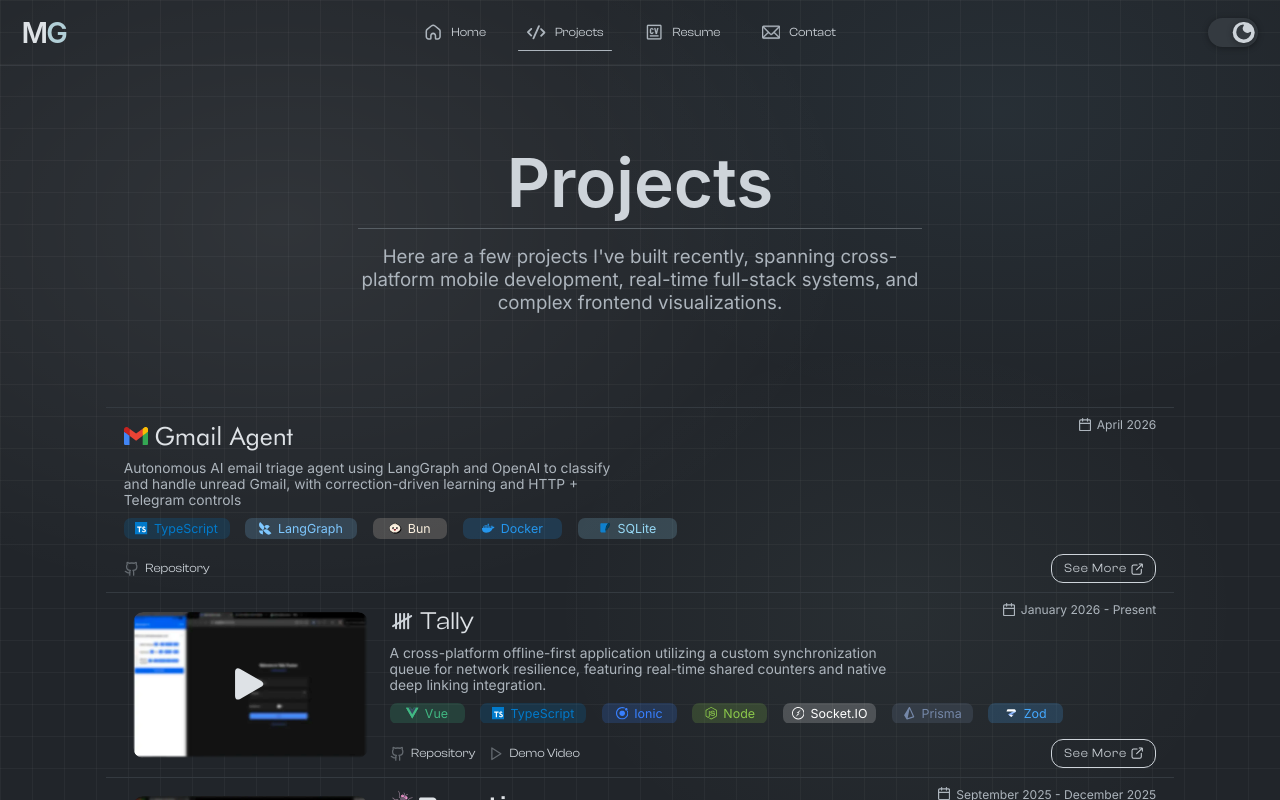
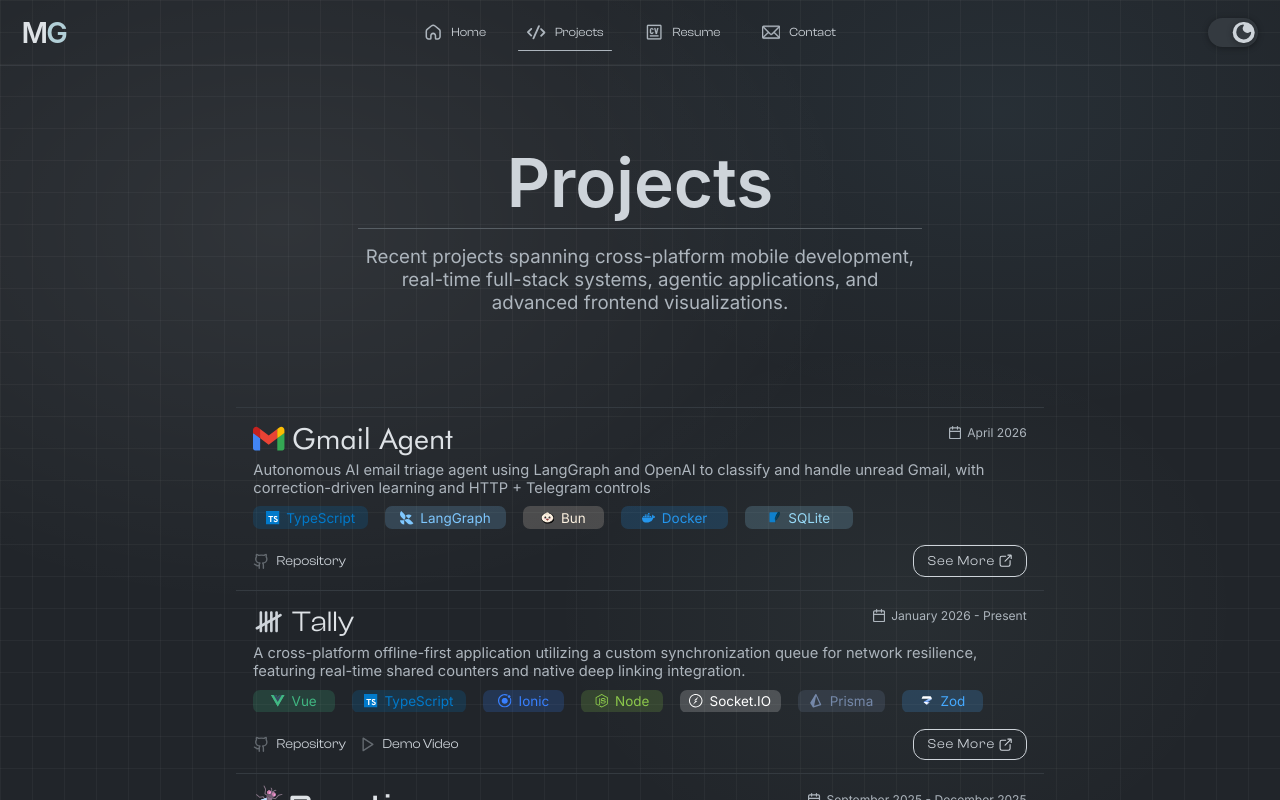
Before and after one commit to michaelgreenl/e-portfolio, a Vue app: page /#home in a window 1280 px wide. Both pictures are taken after a click on the button "Projects". Shown: the top 800 px of the page. Built offline with nearby package versions, Linux system fonts and the light colour scheme; a web font is replaced by a local one.

Commit message:
refactor(project-card): remove project image from card

```diff
--- a/src/components/Project/ProjectCard.vue
+++ b/src/components/Project/ProjectCard.vue
@@ -28,28 +28,23 @@ const getURL = (img) => {
         @keydown.enter="emit('open-project', project)"
         @keydown.space.prevent="emit('open-project', project)"
     >
-        <div v-if="project.video" class="card-img-container">
-            <Button @click.stop="() => emit('open-project', project, true)" :iconRight="PlayIcon" />
-            <img
-                :src="getURL(project.img)"
-                :alt="'Screenshot of ' + project.title"
-                loading="eager"
-                class="project-img"
-            />
-        </div>
-
         <div class="card-body">
             <div class="card-header">
+                <div class="card-title">
                     <component :is="projectLogos[project.slug]" class="project-logo" />
+
                     <h2 :style="{ fontFamily: project.fontFamily }">
                         {{ project.title }}
                     </h2>
+                </div>
+
                 <div class="card-date">
                     <CalendarIcon />
                     <p class="short-date">{{ project.shortDate }}</p>
                     <p class="long-date">{{ project.longDate }}</p>
                 </div>
             </div>
+
             <p class="card-description">{{ project.description.short }}</p>
 
             <div class="card-tool-chips">
@@ -60,6 +55,7 @@ const getURL = (img) => {
                 <div class="external-links external-links-card">
                     <a
                         v-for="(link, key) in project.externalLinks"
+                        :class="`${Object.keys(project.externalLinks).length < 3 ? undefined : 'responsive-link-text'}`"
                         :key="link"
                         :href="key === 'demoVideo' ? null : link.href"
                         target="_blank"
@@ -98,14 +94,8 @@ p {
     flex-direction: column;
     align-items: center;
     justify-content: space-between;
-    padding: $size-8;
+    padding: $size-6 $size-8;
     cursor: pointer;
-
-    &:last-child {
-        .card-body .card-header {
-            gap: $size-1;
-        }
-    }
 
     @include theme-dark {
         &:first-child {
@@ -166,7 +156,6 @@ p {
     @include bp-sm-phone {
         flex-direction: row;
         gap: $size-6;
-        padding: $size-4 $size-8;
     }
 }
 
@@ -247,13 +236,22 @@ p {
 
 .card-header {
     display: flex;
-    gap: $size-3;
+    gap: $size-2;
     align-items: center;
+    justify-content: space-between;
+    flex-wrap: wrap-reverse;
+
+    .card-title {
+        display: flex;
+        align-items: center;
+        gap: 0.6em;
+        font-size: 1.4em;
+        margin-right: $size-4;
 
         .project-logo {
             display: flex;
             align-items: center;
-        height: 2.8em;
+            height: 2.6em;
 
             @include theme-dark {
                 fill: $color-gray3;
@@ -266,7 +264,7 @@ p {
 
         h2 {
             margin: 0 !important;
-        font-size: 2.1em;
+            font-size: 2.2em;
 
             @include theme-dark {
                 color: $color-gray3;
@@ -277,15 +275,13 @@ p {
             }
 
             @include bp-xsm-phone {
-            font-size: 2.5em !important;
+                font-size: 2.4em !important;
             }
-
-        @include bp-md-tablet {
-            font-size: 2.9em !important;
         }
     }
 
-    div {
+    .card-header,
+    .card-date {
         display: flex;
         gap: $size-2;
         align-items: center;
@@ -294,14 +290,6 @@ p {
 
         @include bp-sm-phone {
             margin-bottom: 1em;
-        }
-
-        @include bp-md-tablet {
-            margin-bottom: 1.5em;
-        }
-
-        @include bp-lg-laptop {
-            margin-bottom: 2em;
         }
 
         svg {
@@ -328,19 +316,19 @@ p {
 }
 
 .card-description {
-    max-width: 59ch;
-    font-size: 1.35em;
+    max-width: 86ch;
+    font-size: 1.4em;
 
     @include bp-xsm-phone {
-        font-size: 1.6em;
+        font-size: 1.5em !important;
     }
 
     @include bp-sm-phone {
-        font-size: 1.45em !important;
+        font-size: 1.6em !important;
     }
 
     @include bp-md-tablet {
-        font-size: 1.6em !important;
+        font-size: 1.7em !important;
     }
 }
 
@@ -355,8 +343,12 @@ p {
     overflow: hidden;
     font-size: 1.1em;
 
-    @include bp-md-tablet {
+    @include bp-xsm-phone {
         font-size: 1.2em;
+    }
+
+    @include bp-sm-phone {
+        font-size: 1.3em;
     }
 
     .chip {
@@ -371,6 +363,10 @@ p {
     justify-content: space-between;
     margin-top: $size-4;
     font-size: 1.3em;
+
+    @include bp-sm-phone {
+        font-size: 1.4em;
+    }
 }
 
 .see-more {
@@ -405,17 +401,19 @@ p {
     }
 
     a {
+        &.responsive-link-text {
+            &:deep(button) span {
+                display: none;
+
+                @include bp-custom-min(480) {
+                    display: block !important;
+                }
+            }
+        }
+
         &:deep(button) {
             @include bp-md-tablet {
                 gap: $size-2;
-            }
-
-            span {
-                display: none;
-
-                @include bp-md-tablet {
-                    display: block !important;
-                }
             }
 
             svg {
--- a/src/views/ProjectsView.vue
+++ b/src/views/ProjectsView.vue
@@ -15,11 +15,8 @@ import TallyLogo from '@/components/SVGs/ProjectLogos/TallyLogo.vue';
 import GmailFilterLogo from '@/components/SVGs/ProjectLogos/GmailFilterLogo.vue';
 
 import GithubIcon from '@/components/SVGs/GithubIcon.vue';
-// import CalendarIcon from '@/components/SVGs/CalendarIcon.vue';
 import VideoIcon from '@/components/SVGs/VideoIcon.vue';
 import BoxArrowIcon from '@/components/SVGs/BoxArrowIcon.vue';
-// import PlayIcon from '@/components/SVGs/PlayIcon.vue';
-// import CloseIcon from '@/components/SVGs/CloseIcon.vue';
 
 const routeStore = useRouteStore();
 const { headerReveal, headerDismiss } = useUtilAnimations();
@@ -115,23 +112,13 @@ function closeProject() {
             :external-icons="externalIcons"
             @close-project="closeProject()"
         />
-        <!-- <div -->
-        <!--     v-if="activeProject" -->
-        <!--     ref="selectedProject" -->
-        <!--     class="selected-container" -->
-        <!--     tabindex="0" -->
-        <!--     role="dialog" -->
-        <!--     aria-modal="true" -->
-        <!--     :aria-label="activeProject.title" -->
-        <!--     @keydown.esc="closeProject()" -->
-        <!-- ></div> -->
 
         <div ref="pageHeader" class="page-header">
             <h1>Projects</h1>
             <hr />
             <p>
-                Here are a few projects I've built recently, spanning cross-platform mobile development, real-time
-                full-stack systems, and complex frontend visualizations.
+                Recent projects spanning cross-platform mobile development, real-time full-stack systems, agentic
+                applications, and advanced frontend visualizations.
             </p>
         </div>
 
@@ -144,20 +131,6 @@ function closeProject() {
                 :external-icons="externalIcons"
                 @open-project="openProject"
             />
-            <!-- @click="openProject(project)" -->
-            <!-- @keydown.enter="openProject(project)" -->
-            <!-- @keydown.space.prevent="openProject(project)" -->
-
-            <!-- <div -->
-            <!--     v-for="project in projectsData" -->
-            <!--     :key="project.title" -->
-            <!--     class="project-card" -->
-            <!--     role="button" -->
-            <!--     tabindex="0" -->
-            <!--     @click="openProject(project)" -->
-            <!--     @keydown.enter="openProject(project)" -->
-            <!--     @keydown.space.prevent="openProject(project)" -->
-            <!-- ></div> -->
         </div>
     </div>
 </template>
@@ -251,13 +224,12 @@ function closeProject() {
     }
 
     p {
-        max-width: 42ch;
+        max-width: 48ch;
         font-size: 1.7em;
         color: $color-text-secondary;
         text-align: center;
 
         @include bp-sm-phone {
-            max-width: 48ch;
             font-size: 1.8em;
         }
     }
@@ -271,7 +243,7 @@ function closeProject() {
     padding: $size-5;
 
     @include bp-xsm-phone {
-        max-width: 53em;
+        max-width: 58em;
     }
 
     @include bp-sm-phone {
@@ -279,7 +251,7 @@ function closeProject() {
     }
 
     @include bp-lg-laptop {
-        max-width: 126em;
+        max-width: 96em;
     }
 }
 </style>
```
Lines whose indentation alone changed are shown as unchanged.
